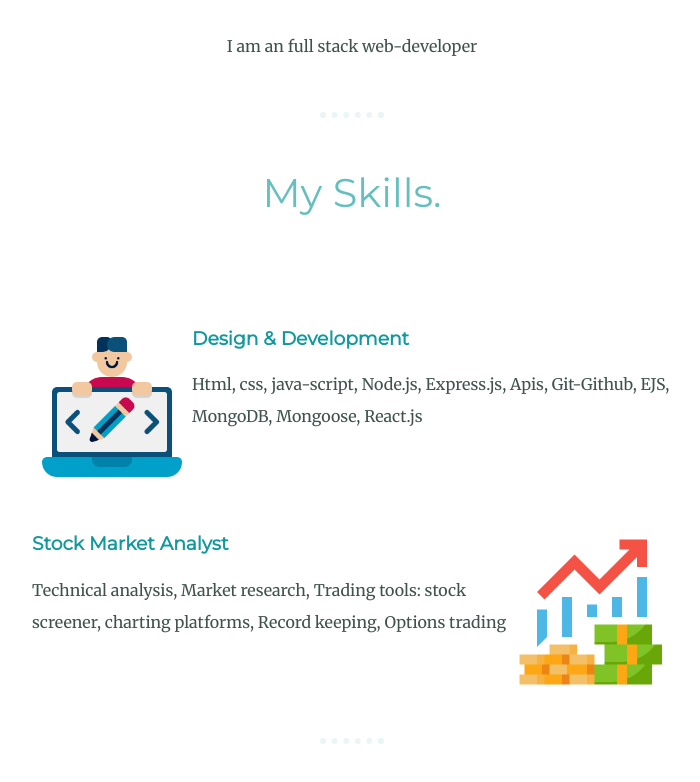
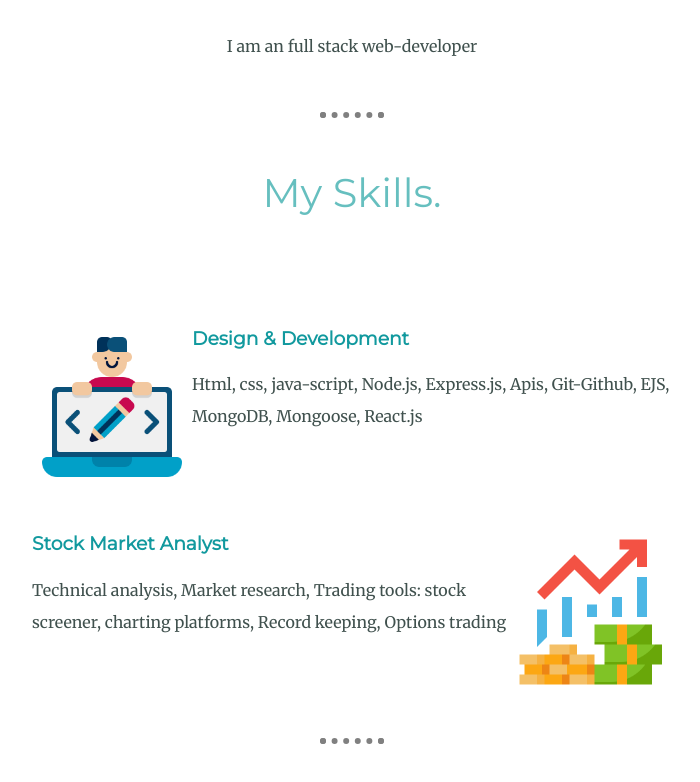
Before and after one commit to Mayurmore99/css, a plain HTML site: page index.html in a window 1280 px wide. Shown: the part 1118-1900 px from the top of the page, without its empty margins (288-988 px from the left). Drawn offline with Linux system fonts and the light colour scheme.

Commit message:
Update styles.css

```diff
--- a/css/styles.css
+++ b/css/styles.css
@@ -37,6 +37,7 @@ hr{
   border-bottom: none;
   width: 4%;
   margin:50px auto;
+  border-color: grey;
 }
 
 .top-container{
```
